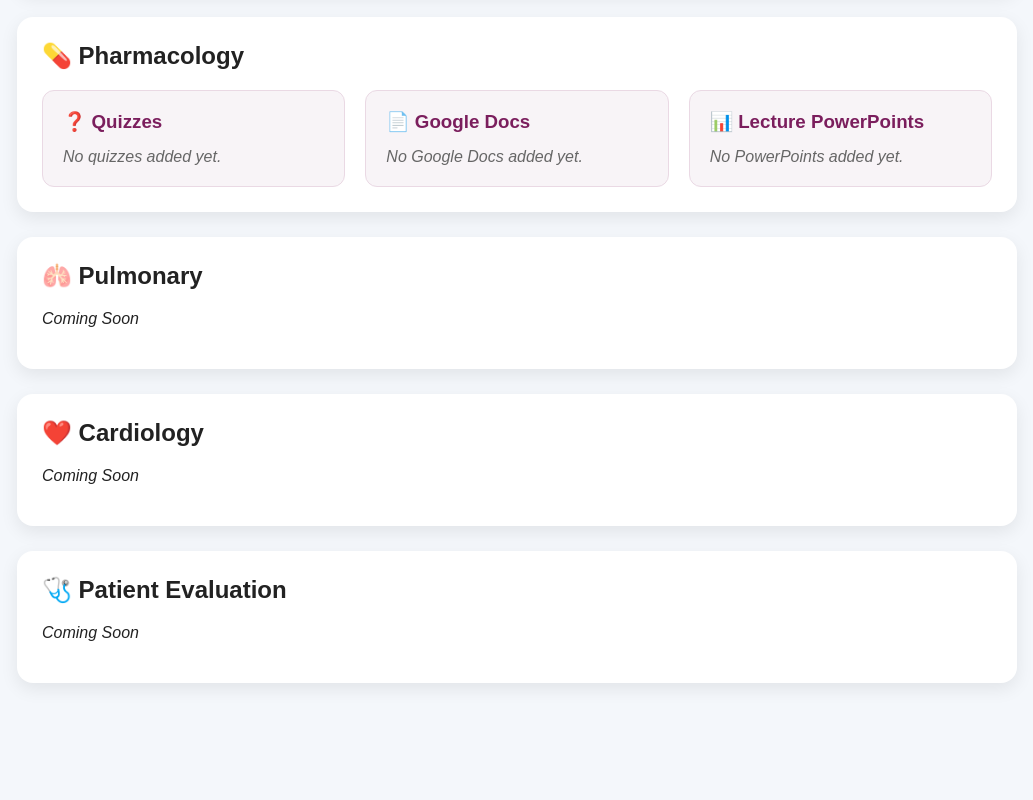
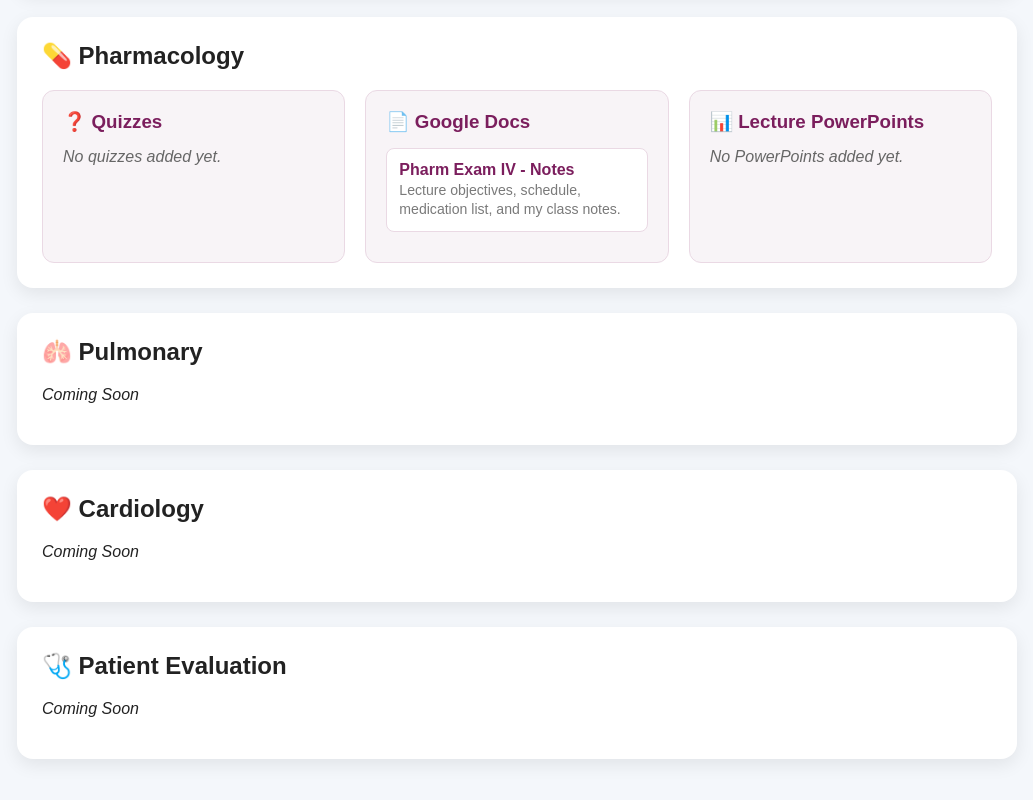
Before and after one commit to mercedasadams/PA-Study-Hub, a plain HTML site: page index.html in a window 1280 px wide. Shown: the part 860-1660 px from the top of the page, without its empty margins (123-1156 px from the left). Before the commit the page ends 1608 px from the top, so only its background shows below. Drawn offline with Linux system fonts and the light colour scheme.

Commit message:
Update index.html

```diff
--- a/index.html
+++ b/index.html
@@ -302,9 +302,19 @@ Interactive quizzes, study guides, and infographics
 
         <!-- ADD NEW PHARMACOLOGY GOOGLE DOCS BELOW THIS LINE -->
 
-        <p class="empty-message">
-            No Google Docs added yet.
-        </p>
+        <a href="https://docs.google.com/document/d/1Ka4hcRZGU7ES4us0Xqloq6QitQJ8U4hEqkjiA6tGkWw/edit?usp=sharing" target="_blank">
+
+        <div class="resource-title">
+            Pharm Exam IV - Notes
+        </div>
+
+        <div class="resource-description">
+        Lecture objectives, schedule, medication list, and my class notes.
+        </div>
+
+</a>
+
+
 
         <!-- ADD NEW PHARMACOLOGY GOOGLE DOCS ABOVE THIS LINE -->
 
```
